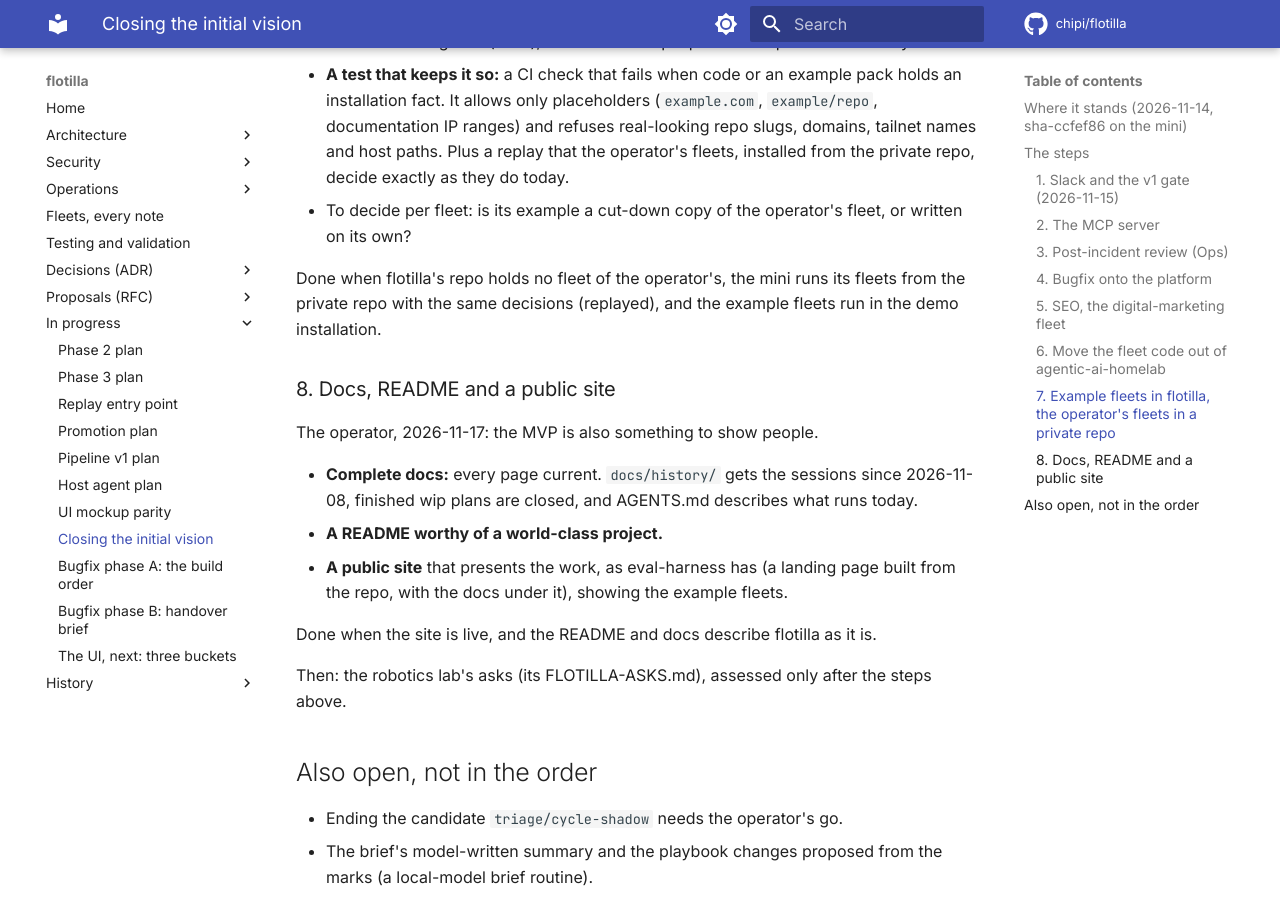
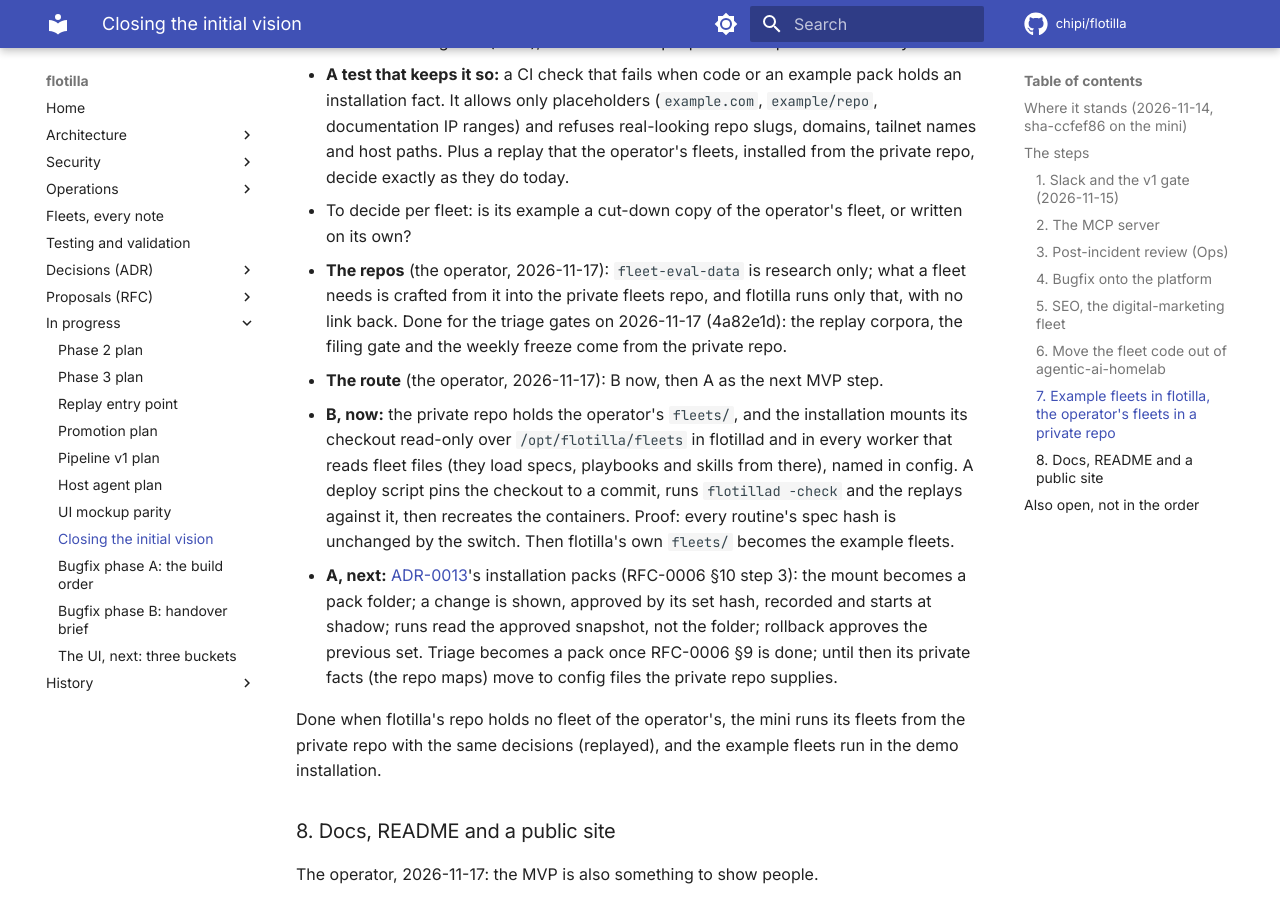
Before and after one commit to chipi/flotilla, an MkDocs documentation site: the page built from docs/wip/vision-plan.md, in a window 1280 px wide and 900 px high, scrolled down 4724 px. Built offline with MkDocs 1.6.1 and Material for MkDocs 9.7.7, drawn with Linux system fonts in a browser that asks for light colours; comment, search, counter and statistics services are not loaded.

Commit message:
vision plan step 7: the repos (research only in fleet-eval-data) and the route (B now: the private fleets mounted over /opt/flotilla/fleets; A next: installation packs)
Co-Authored-By: Claude Opus 5.5 <noreply@anthropic.com>
Claude-Session: https://claude.ai/code/session_01DJqN6uZH62eWy2Vu89dztT

```diff
--- a/docs/wip/vision-plan.md
+++ b/docs/wip/vision-plan.md
@@ -164,6 +164,22 @@ flotilla from there.
   ranges) and refuses real-looking repo slugs, domains, tailnet names and host paths. Plus a replay
   that the operator's fleets, installed from the private repo, decide exactly as they do today.
 - To decide per fleet: is its example a cut-down copy of the operator's fleet, or written on its own?
+- **The repos** (the operator, 2026-11-17): `fleet-eval-data` is research only; what a fleet needs is
+  crafted from it into the private fleets repo, and flotilla runs only that, with no link back. Done
+  for the triage gates on 2026-11-17 (4a82e1d): the replay corpora, the filing gate and the weekly
+  freeze come from the private repo.
+- **The route** (the operator, 2026-11-17): B now, then A as the next MVP step.
+  - **B, now:** the private repo holds the operator's `fleets/`, and the installation mounts its
+    checkout read-only over `/opt/flotilla/fleets` in flotillad and in every worker that reads fleet
+    files (they load specs, playbooks and skills from there), named in config. A deploy script pins
+    the checkout to a commit, runs `flotillad -check` and the replays against it, then recreates the
+    containers. Proof: every routine's spec hash is unchanged by the switch. Then flotilla's own
+    `fleets/` becomes the example fleets.
+  - **A, next:** [ADR-0013](../adr/ADR-0013-fleet-packs.md)'s installation packs (RFC-0006 §10 step
+    3): the mount becomes a pack folder; a change is shown, approved by its set hash, recorded and
+    starts at shadow; runs read the approved snapshot, not the folder; rollback approves the previous
+    set. Triage becomes a pack once RFC-0006 §9 is done; until then its private facts (the repo maps)
+    move to config files the private repo supplies.
 
 Done when flotilla's repo holds no fleet of the operator's, the mini runs its fleets from the private
 repo with the same decisions (replayed), and the example fleets run in the demo installation.
```
